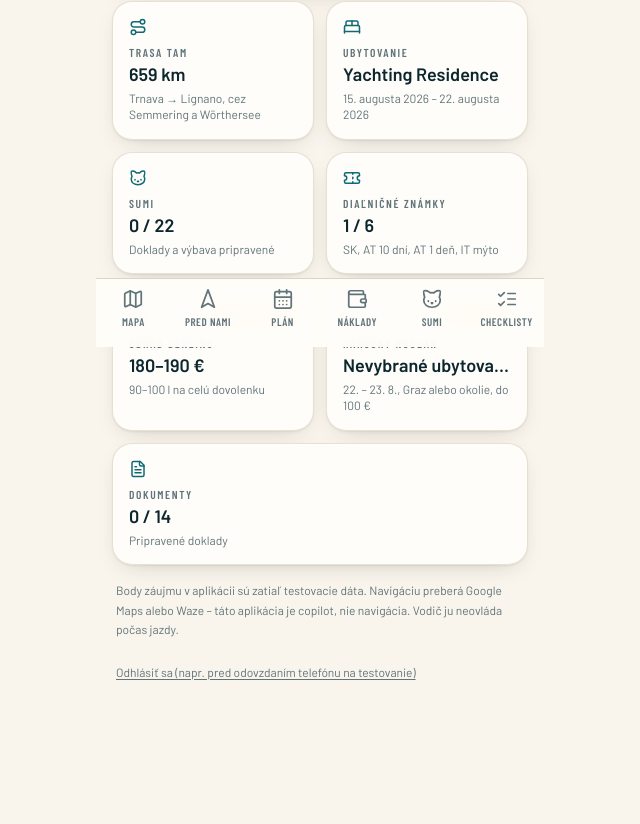
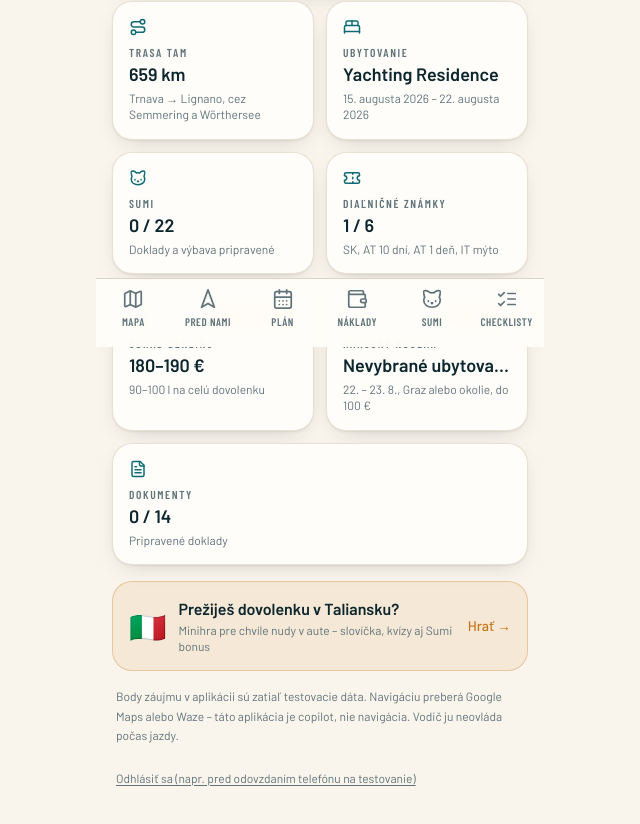
Before and after one commit to filipko525/Italy-Trip, a Next.js app in the folder trip-copilot/: page / in a window 1280 px wide. Shown: the part 453-1277 px from the top of the page, without its empty margins (320-960 px from the left). Before the commit the page ends 1245 px from the top, so only its background shows below. Built offline with nearby package versions, Linux system fonts and the light colour scheme.

Commit message:
Update page.tsx

```diff
--- a/trip-copilot/app/page.tsx
+++ b/trip-copilot/app/page.tsx
@@ -177,6 +177,20 @@ export default function HomePage() {
           />
         </div>
 
+        <Link
+          href="/hra"
+          className="flex items-center gap-3 rounded-card border border-signal/30 bg-signal/10 p-4"
+        >
+          <span className="text-3xl">🇮🇹</span>
+          <div className="min-w-0 flex-1">
+            <p className="font-semibold leading-snug">Prežiješ dovolenku v Taliansku?</p>
+            <p className="mt-0.5 text-xs text-muted">
+              Minihra pre chvíle nudy v aute – slovíčka, kvízy aj Sumi bonus
+            </p>
+          </div>
+          <span className="shrink-0 text-sm font-medium text-signal">Hrať →</span>
+        </Link>
+
         <p className="px-1 pb-2 text-xs leading-relaxed text-muted">
           Body záujmu v aplikácii sú zatiaľ testovacie dáta. Navigáciu preberá Google Maps alebo
           Waze – táto aplikácia je copilot, nie navigácia. Vodič ju neovláda počas jazdy.
```
